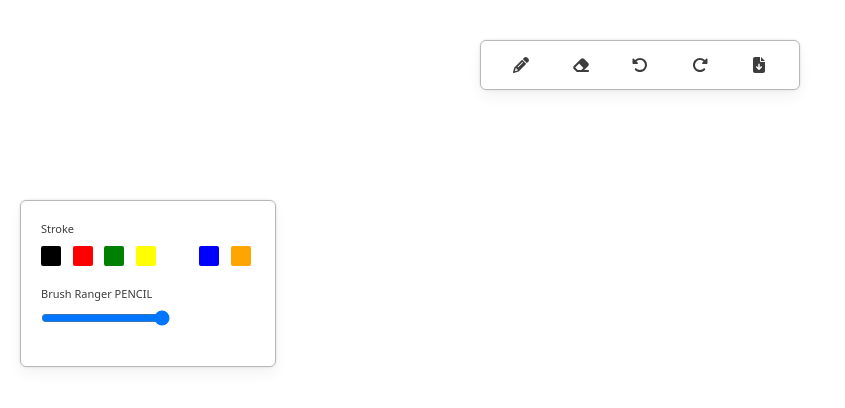
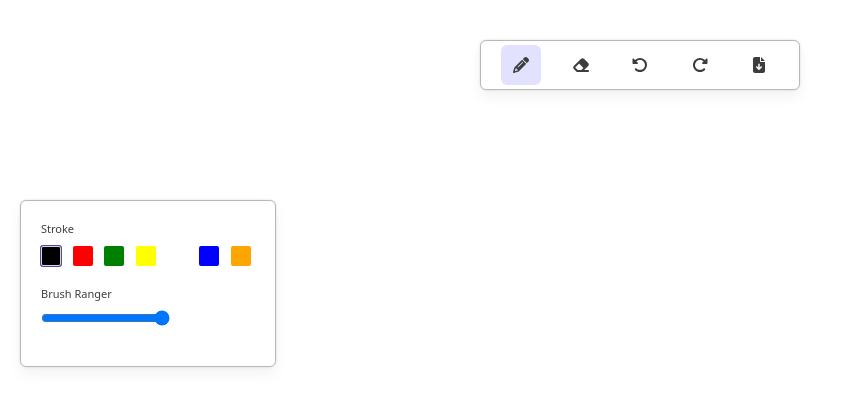
Before and after one commit to iamron06/online-drawing-tool, a Next.js app: page / in a window 1280 px wide. Shown: the top 408 px of the page, without its empty margins (0-845 px from the left). Built offline with nearby package versions, Linux system fonts and the light colour scheme.

Commit message:
created toolbox slice

```diff
--- a/src/components/Board/index.js
+++ b/src/components/Board/index.js
@@ -1,8 +1,10 @@
 import { useEffect, useRef } from "react"
-
+import { UseDispatch, useSelector } from "react-redux"
 
 const Board = () => {
     const canvasRef = useRef(null)
+    const activeMenuItem = useSelector((state) => state.menu.activeMenuItem)
+    const {color , size } = useSelector((state) => state.toolbox[activeMenuItem])
     useEffect(()=>{
         if (!canvasRef.current) return
         const canvas = canvasRef.current
@@ -12,6 +14,8 @@
         canvas.width = window.innerWidth
         canvas.height = window.innerHeight
     },[])
+
+console.log(color, size);
     return (
    <canvas ref={canvasRef}></canvas>
     )
--- a/src/components/Menu/index.js
+++ b/src/components/Menu/index.js
@@ -2,25 +2,28 @@
 import { FontAwesomeIcon } from '@fortawesome/react-fontawesome'
 import { faPencil , faEraser , faFileArrowDown , faRotateLeft , faRotateRight } from '@fortawesome/free-solid-svg-icons'
 import styles from './index.module.css'
-import { useDispatch } from 'react-redux'
+import { useDispatch, useSelector } from 'react-redux'
 import { MENU_ITEMS } from '@/constants'
 import { menuItemClick , actionItemClick } from '@/slice/menuSlice'
+import cx from 'classnames';
 // why using index.modules.css is to instead of writing strings we can directly import as object from css . Avoid using string literals and use objects or constant
 
 const Menu = () => {
     const dispatch = useDispatch()
+
+    const activeMenuItem = useSelector((state) => state.menu.activeMenuItem)
 
     const handleMenuClick = (itemName) => {
        dispatch(menuItemClick(itemName))
     }
     return (
         <div className={styles.menuContainer}>
-            <div className={styles.iconWrapper} onClick={ ()=> handleMenuClick(MENU_ITEMS.PENCIL)}>
+            <div className={cx(styles.iconWrapper, {[styles.active]: activeMenuItem === MENU_ITEMS.PENCIL})} onClick={ ()=> handleMenuClick(MENU_ITEMS.PENCIL)}>
                 {/* Icons */}
                 <FontAwesomeIcon icon={faPencil}  className={styles.icon} />
             </div>
 
-            <div className={styles.iconWrapper} onClick={ ()=> handleMenuClick(MENU_ITEMS.ERASER)}>
+            <div className={cx(styles.iconWrapper, {[styles.active]: activeMenuItem === MENU_ITEMS.ERASER})} onClick={ ()=> handleMenuClick(MENU_ITEMS.ERASER)}>
                 {/* Icons */}
                 <FontAwesomeIcon icon={faEraser} className={styles.icon} />
             </div>
--- a/src/components/Toolbox/index.js
+++ b/src/components/Toolbox/index.js
@@ -1,37 +1,47 @@
-import { useSelector } from "react-redux"
+import { useSelector,useDispatch } from "react-redux"
 import styles from "./index.module.css"
 import { COLORS , MENU_ITEMS} from "@/constants"
+import { changeBrushSize, changeColor } from "@/slice/toolboxSlice"
+import cx from 'classnames';
+
 const Toolbox = () => {
 
-  // const activeMenuItem  = useSelector((state) => state.menu.activeMenuItem)
-  const menuState = useSelector((state) => state.menu);
-  const activeMenuItem = menuState ? menuState.activeMenuItem : null;
+ const dispatch = useDispatch()
+  const activeMenuItem  = useSelector((state) => state.menu.activeMenuItem)
+  const showStrokeTool = activeMenuItem === MENU_ITEMS.PENCIL
+  const showBrushTool = activeMenuItem === MENU_ITEMS.PENCIL || activeMenuItem === MENU_ITEMS.ERASER
+  const {color , size } = useSelector((state) => state.toolbox[activeMenuItem])
+
 
     const updateBrushSize = (e) => {
+       dispatch(changeBrushSize({item : activeMenuItem , size : e.target.value}))
+    }
 
+    const updateColor =  (newColor) =>{
+      dispatch(changeColor({item : activeMenuItem , color : newColor}))
     }
     return(
         <div className={styles.toolboxContainer}>
-      <div className={styles.toolItem}>
+     {showStrokeTool && <div className={styles.toolItem}>
         <h4 className={styles.toolText}>Stroke</h4>
         <div className={styles.itemContainer}>
-            <div className={styles.colorBox} style={{backgroundColor: COLORS.BLACK}}/>
-            <div className={styles.colorBox} style={{backgroundColor: COLORS.RED}}/>
-            <div className={styles.colorBox} style={{backgroundColor: COLORS.GREEN}}/>
-            <div className={styles.colorBox} style={{backgroundColor: COLORS.YELLOW}}/>
-            <div className={styles.colorBox} style={{backgroundColor: COLORS.WHITE}}/>
-            <div className={styles.colorBox} style={{backgroundColor: COLORS.BLUE}}/>
-            <div className={styles.colorBox} style={{backgroundColor: COLORS.ORANGE}}/>
+            <div className={cx(styles.colorBox , {[styles.active]: color === COLORS.BLACK })} style={{backgroundColor: COLORS.BLACK}} onClick={()=>updateColor(COLORS.BLACK)}/>
+            <div className={cx(styles.colorBox , {[styles.active]: color === COLORS.RED })} style={{backgroundColor: COLORS.RED}}  onClick={()=>updateColor(COLORS.RED)}/>
+            <div className={cx(styles.colorBox , {[styles.active]: color === COLORS.GREEN})} style={{backgroundColor: COLORS.GREEN}} onClick={()=>updateColor(COLORS.GREEN)}/>
+            <div className={cx(styles.colorBox , {[styles.active]: color === COLORS.YELLOW})} style={{backgroundColor: COLORS.YELLOW}} onClick={()=>updateColor(COLORS.YELLOW)}/>
+            <div className={cx(styles.colorBox , {[styles.active]: color === COLORS.WHITE })} style={{backgroundColor: COLORS.WHITE}}  onClick={()=>updateColor(COLORS.WHITE)}/>
+            <div className={cx(styles.colorBox , {[styles.active]: color === COLORS.BLUE })} style={{backgroundColor: COLORS.BLUE}} onClick={()=>updateColor(COLORS.BLUE)}/>
+            <div className={cx(styles.colorBox , {[styles.active]: color === COLORS.ORANGE })} style={{backgroundColor: COLORS.ORANGE}} onClick={()=>updateColor(COLORS.ORANGE)}/>
 
         </div>
-      </div>
-      <div className={styles.toolItem}>
-        <h4 className={styles.toolText}>Brush Ranger {activeMenuItem}</h4>
+      </div>}
+         {showBrushTool && <div className={styles.toolItem}>
+        <h4 className={styles.toolText}>Brush Ranger </h4>
         <div className={styles.itemContainer}>
            <input type="range" min={1} max={10} step={1} onChange={updateBrushSize} />
 
         </div>
-      </div>
+      </div>}
         </div>
     )
 }
--- a/src/slice/toolboxSlice.js
+++ b/src/slice/toolboxSlice.js
@@ -0,0 +1,33 @@
+import { createSlice } from "@reduxjs/toolkit";
+import { MENU_ITEMS , COLORS } from "@/constants";
+
+const initialState = {
+    [MENU_ITEMS.PENCIL] : {
+        color : COLORS.BLACK ,
+        size : 4
+    },
+    [MENU_ITEMS.ERASER] : {
+        color : COLORS.WHITE,
+        size : 3
+    },
+    [MENU_ITEMS.UNDO] :{},
+    [MENU_ITEMS.REDO] :{},
+    [MENU_ITEMS.DOWNLOAD] :{},
+}
+
+
+export const toolboxSlice = createSlice({
+    name : 'toolbox' ,
+    initialState,
+    reducers: {
+       changeColor : (state , action) => {
+        state[action.payload.item].color = action.payload.color
+       },
+       changeBrushSize : (state , action) => {
+        state[action.payload.item].size = action.payload.size
+       }
+    }
+})
+
+export default toolboxSlice.reducer
+export const {changeColor , changeBrushSize} = toolboxSlice.actions
--- a/src/store.js
+++ b/src/store.js
@@ -1,8 +1,10 @@
 import { configureStore } from "@reduxjs/toolkit"
 import menuReducer from '@/slice/menuSlice'
+import toolboxReducer from '@/slice/toolboxSlice'
 const store = configureStore({
     reducer: {
-        menu : menuReducer
+        menu : menuReducer,
+        toolbox : toolboxReducer,
     }
 })
 
```
